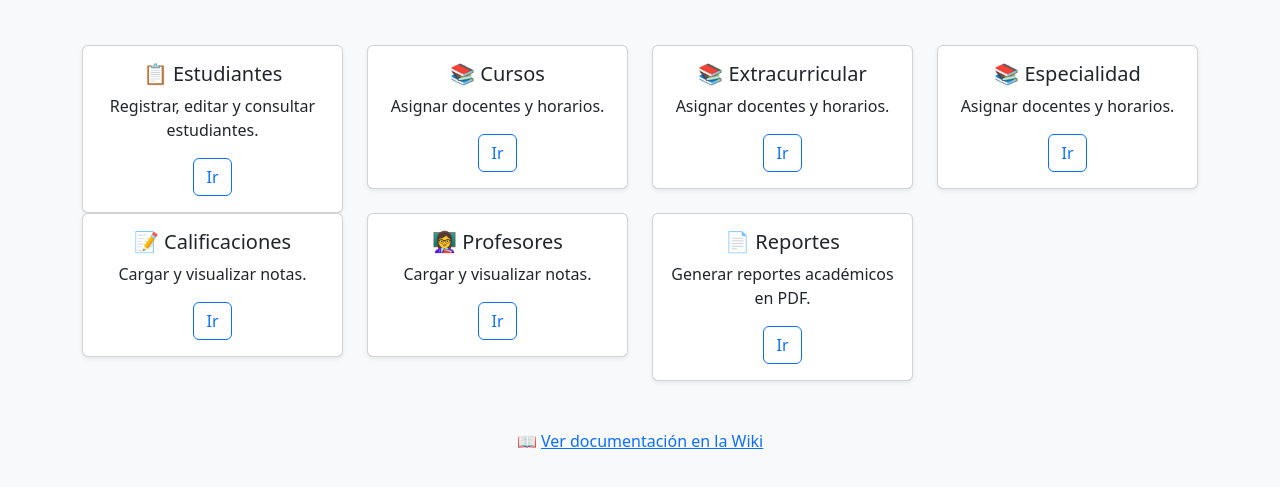
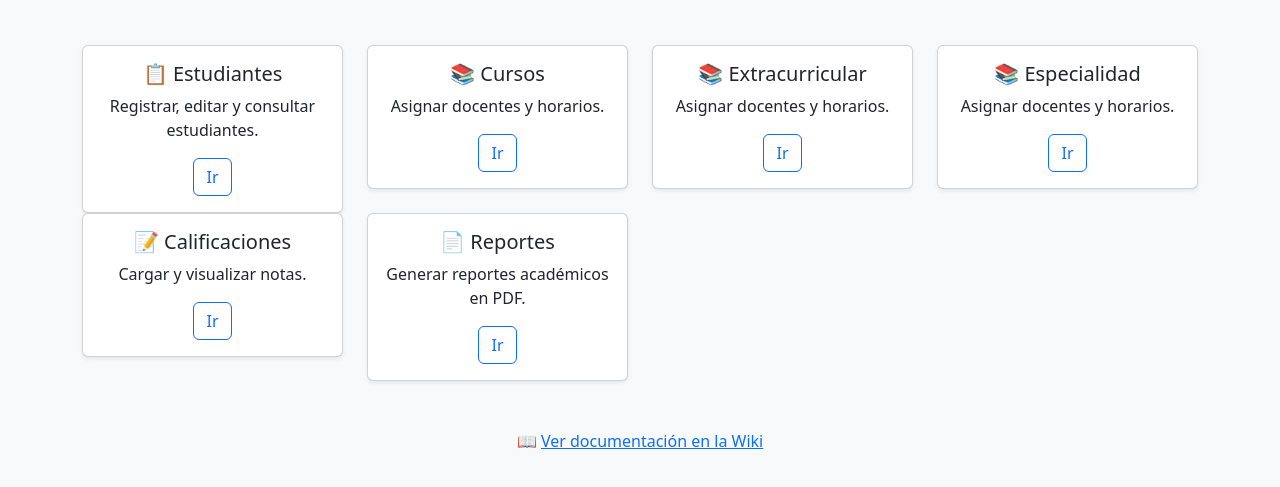
Before and after one commit to mariaconejo/sistema_academico, a plain HTML site: page index.html in a window 1280 px wide. Shown: the part 163-650 px from the top of the page. Drawn offline with nearby package versions, Linux system fonts and the light colour scheme.

Commit message:
Revert "Se agrego card de profesores"

```diff
--- a/index.html
+++ b/index.html
@@ -74,15 +74,6 @@
           </div>
         </div>
       </div>
-        <div class="col-md-3">
-        <div class="card shadow-sm">
-          <div class="card-body">
-            <h5 class="card-title"> 👩‍🏫 Profesores</h5>
-            <p class="card-text">Cargar y visualizar notas.</p>
-            <a href="#" class="btn btn-outline-primary">Ir</a>
-          </div>
-        </div>
-      </div>
       <div class="col-md-3">
         <div class="card shadow-sm">
           <div class="card-body">
```
